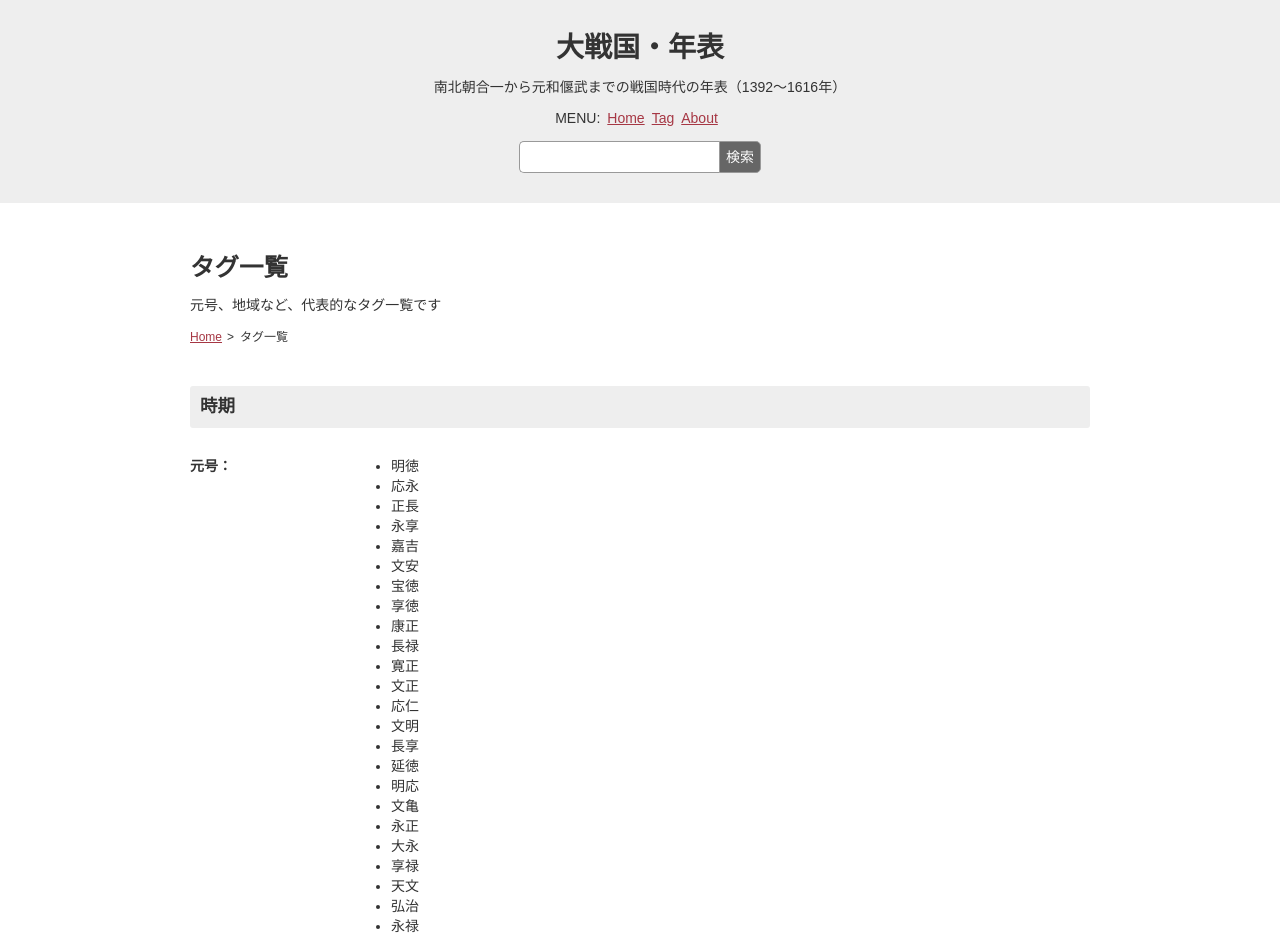
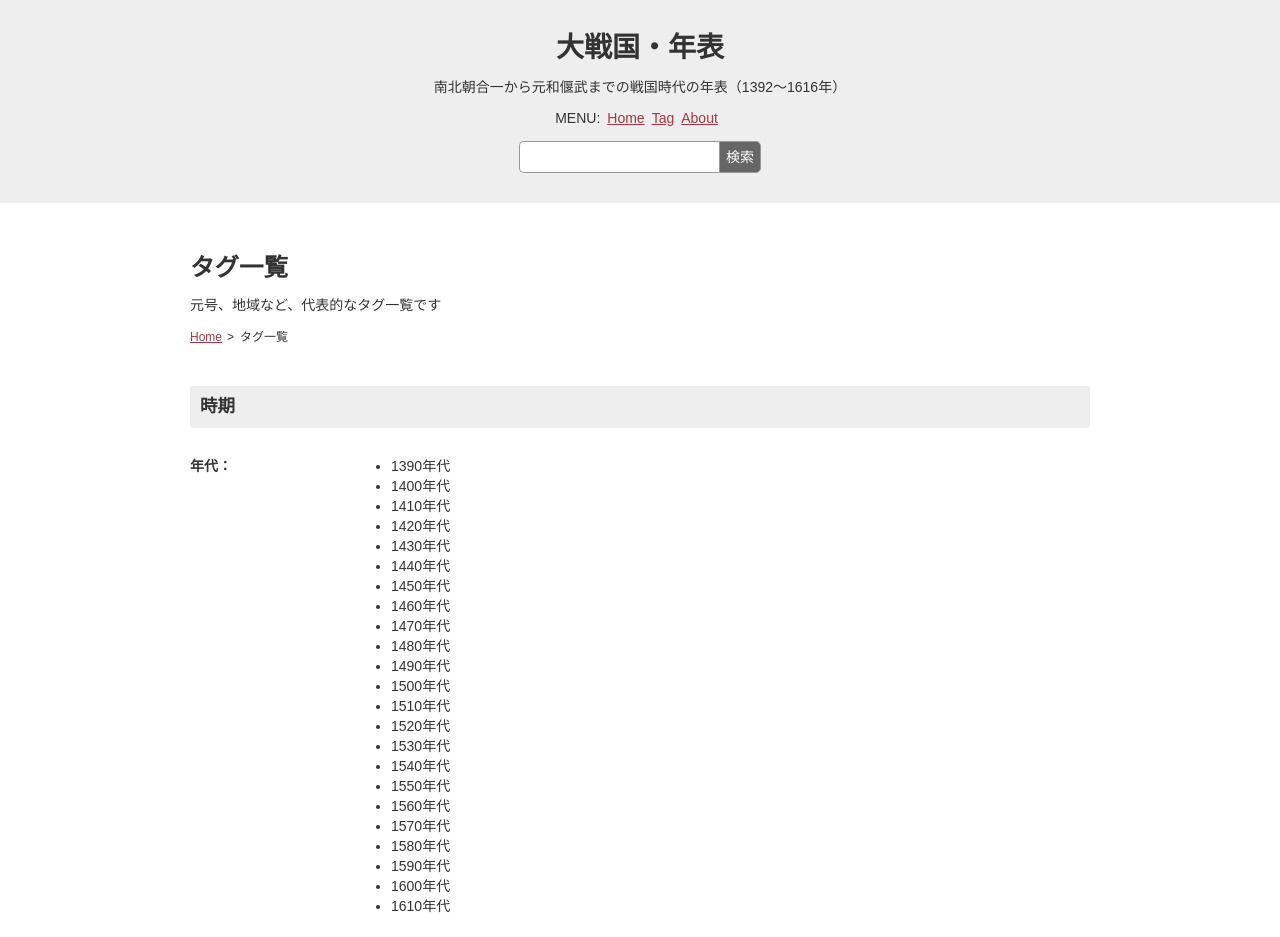
Before and after one commit to ryo-i/dai-sengoku-nenpyo, a Next.js app: page /tag in a window 1280 px wide. Shown: the top 937 px of the page. Built offline with nearby package versions, Linux system fonts and the light colour scheme.

Commit message:
年代データを追加、ページに表示 #3

```diff
--- a/components/InnerTag.tsx
+++ b/components/InnerTag.tsx
@@ -1,13 +1,13 @@
 import React, { useState, useEffect, useContext }  from 'react';
 import Link from 'next/link';
-import styled from 'styled-components';
 import Nav from './style/Nav';
+import Section from './style/commonSection';
 import { getDividedArray } from '../modules/nenpyoInfo/getDividedArray';
 import Data from '../data/data.json';
 
 
 // CSS in JS
-const Section = styled.section`
+/* const Section = styled.section`
   margin: 40px 0;
   .date {
     margin: 0 0 5px;
@@ -68,7 +68,7 @@ const Section = styled.section`
       }
     }
   }
-`;
+`; */
 
 
 // Component
@@ -76,14 +76,15 @@ function InnerTag() {
   // Hooks
   const [error, setError] = useState(null);
   const [isLoaded, setIsLoaded] = useState(false);
-  const [piriod, setPiriod] = useState(Data.piriod);
+  const [adAge, setAdAge] = useState(Data.piriod.adAge);
+  const [waGengo, setWaGengo] = useState(Data.piriod.waGengo);
   const [place, setPlace] = useState(Data.place);
   const [influence, setInfluence] = useState({});
 
 
   //  Get Event Data
   useEffect(() => {
-    if (piriod && place) {
+    if (adAge && waGengo && place) {
       setIsLoaded(true);
     }
   }, []);
@@ -128,10 +129,20 @@ function InnerTag() {
           <section>
             <h3>時期</h3>
             <dl>
+              <dt>年代</dt>
+              <dd>
+                <ul>
+                  {adAge.map((data, index) =>
+                    <li key={index}>
+                      {data.age}
+                    </li>
+                  )}
+                </ul>
+              </dd>
               <dt>元号</dt>
               <dd>
-                <ul>
-                  {piriod.map((data, index) =>
+              <ul>
+                  {waGengo.map((data, index) =>
                     <li key={index}>
                       {data.gengo}
                     </li>
--- /dev/null
+++ b/components/style/commonSection.tsx
@@ -0,0 +1,67 @@
+import styled from 'styled-components';
+
+// CSS in JS
+const Section = styled.section`
+  margin: 40px 0;
+  .date {
+    margin: 0 0 5px;
+    font-weight: bold;
+    color: #777;
+  }
+  h2 {
+    margin-bottom: 1.75em;
+    color: #333;
+  }
+  h3 {
+    background: #eee;
+    margin: 0 0 20px;
+    padding: 10px;
+    border-radius: 3px;
+  }
+  dl {
+    display: flex;
+    flex-wrap: wrap;
+    @media(max-width: 600px) {
+      display: block;
+    }
+    dt, dd {
+      padding: 0.5em 0;
+      margin: 0;
+      overflow-wrap: break-word;
+	    word-wrap: break-word;
+    }
+    dt {
+      width: 20%;
+      padding-right: 1em;
+      @media(max-width: 600px) {
+        width: 100%;
+        padding: 0;
+      }
+      ::after {
+        content: "："
+      }
+    }
+    dd {
+      width: 80%;
+      @media(max-width: 600px) {
+        width: 100%;
+        padding: 0 0 15px;
+      }
+      .peapleList {
+        margin: 0 0 5px;
+        .peaples {
+          margin: 0;
+          padding: 0;
+          li {
+            display: inline;
+            :not(:last-child)::after {
+              content: ", "
+            }
+          }
+        }
+      }
+    }
+  }
+`;
+
+export default Section;
--- a/data/data.json
+++ b/data/data.json
@@ -10,7 +10,148 @@
         "title":"年表一覧",
         "text": "和暦、西暦、地域、勢力などで絞り込みができます。"
     },
-    "piriod": [
+    "piriod": {
+        "adAge": [
+            {
+                "age": "1390年代",
+                "years": "10",
+                "start": "明徳元",
+                "end": "応永6"
+            },
+            {
+                "age": "1400年代",
+                "years": "10",
+                "start": "応永6",
+                "end": "応永16"
+            },
+            {
+                "age": "1410年代",
+                "years": "10",
+                "start": "応永16",
+                "end": "応永26"
+            },
+            {
+                "age": "1420年代",
+                "years": "10",
+                "start": "応永26",
+                "end": "永享元"
+            },
+            {
+                "age": "1430年代",
+                "years": "10",
+                "start": "永享元",
+                "end": "永享11"
+            },
+            {
+                "age": "1440年代",
+                "years": "10",
+                "start": "永享11",
+                "end": "宝徳元"
+            },
+            {
+                "age": "1450年代",
+                "years": "10",
+                "start": "宝徳元",
+                "end": "長禄3"
+            },
+            {
+                "age": "1460年代",
+                "years": "10",
+                "start": "長禄3",
+                "end": "文明元"
+            },
+            {
+                "age": "1470年代",
+                "years": "10",
+                "start": "文明元",
+                "end": "文明11"
+            },
+            {
+                "age": "1480年代",
+                "years": "10",
+                "start": "文明11",
+                "end": "延徳元"
+            },
+            {
+                "age": "1490年代",
+                "years": "10",
+                "start": "延徳元",
+                "end": "明応8"
+            },
+            {
+                "age": "1500年代",
+                "years": "10",
+                "start": "明応8",
+                "end": "永正6"
+            },
+            {
+                "age": "1510年代",
+                "years": "10",
+                "start": "永正6",
+                "end": "永正16"
+            },
+                        {
+                "age": "1520年代",
+                "years": "10",
+                "start": "永正16",
+                "end": "享禄2"
+            },
+            {
+                "age": "1530年代",
+                "years": "10",
+                "start": "享禄2",
+                "end": "天文8"
+            },
+            {
+                "age": "1540年代",
+                "years": "10",
+                "start": "天文8",
+                "end": "天文18"
+            },
+            {
+                "age": "1550年代",
+                "years": "10",
+                "start": "天文18",
+                "end": "永禄2"
+            },
+            {
+                "age": "1560年代",
+                "years": "10",
+                "start": "永禄2",
+                "end": "永禄12"
+            },
+            {
+                "age": "1570年代",
+                "years": "10",
+                "start": "永禄12",
+                "end": "天正7"
+            },
+            {
+                "age": "1580年代",
+                "years": "10",
+                "start": "天正7",
+                "end": "天正17"
+            },
+            {
+                "age": "1590年代",
+                "years": "10",
+                "start": "天正17",
+                "end": "慶長4"
+            },
+            {
+                "age": "1600年代",
+                "years": "10",
+                "start": "慶長4",
+                "end": "慶長14"
+            },
+            {
+                "age": "1610年代",
+                "years": "10",
+                "start": "慶長14",
+                "end": "元和5"
+            }
+        ],
+        "waGengo": [
             {
                 "gengo": "明徳",
                 "years": "5",
@@ -185,7 +326,8 @@
                 "start": "1615",
                 "end": "1624"
             }
-    ],
+        ]
+    },
     "place": [
         {
             "region": "全国",
--- a/pages/about.tsx
+++ b/pages/about.tsx
@@ -59,7 +59,7 @@ function About() {
                 <h2>進捗</h2>
                 <ul>
                     <li>pathから年月日全てを削除 <a href="https://github.com/ryo-i/dai-sengoku-nenpyo/issues/2" target="_blank">#2</a></li>
-                    <li>時期、場所の一覧をテキストで表示 <a href="https://github.com/ryo-i/dai-sengoku-nenpyo/issues/3" target="_blank">#3</a></li>
+                    <li>年代データを追加、ページに表示 <a href="https://github.com/ryo-i/dai-sengoku-nenpyo/issues/3" target="_blank">#3</a></li>
                 </ul>
             </section>
             <section>
```
Also changed, not shown: components/InnerEvent.tsx (+1 -66 lines), 1 other file (tests, documents, lock files or other folders). Lines whose indentation alone changed are shown as unchanged.
